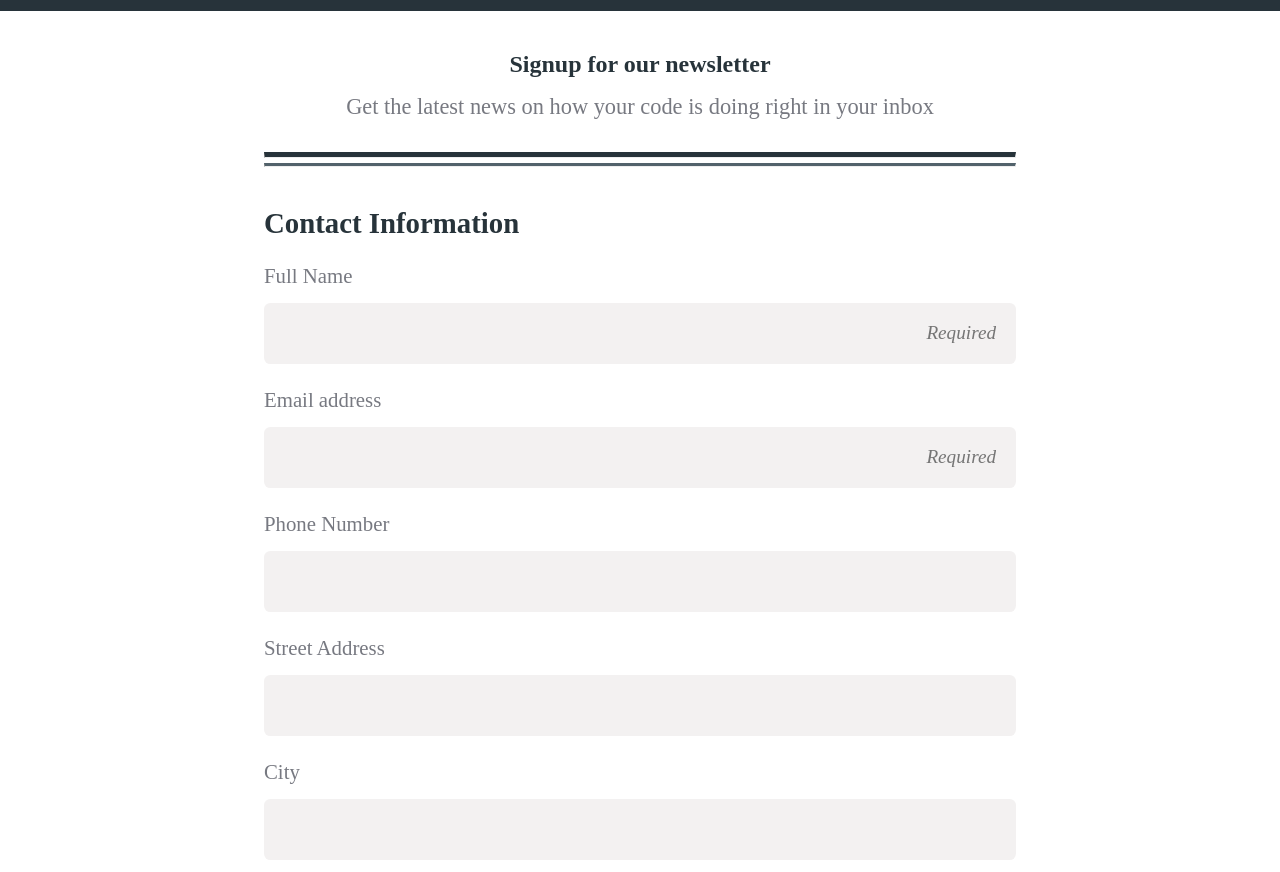
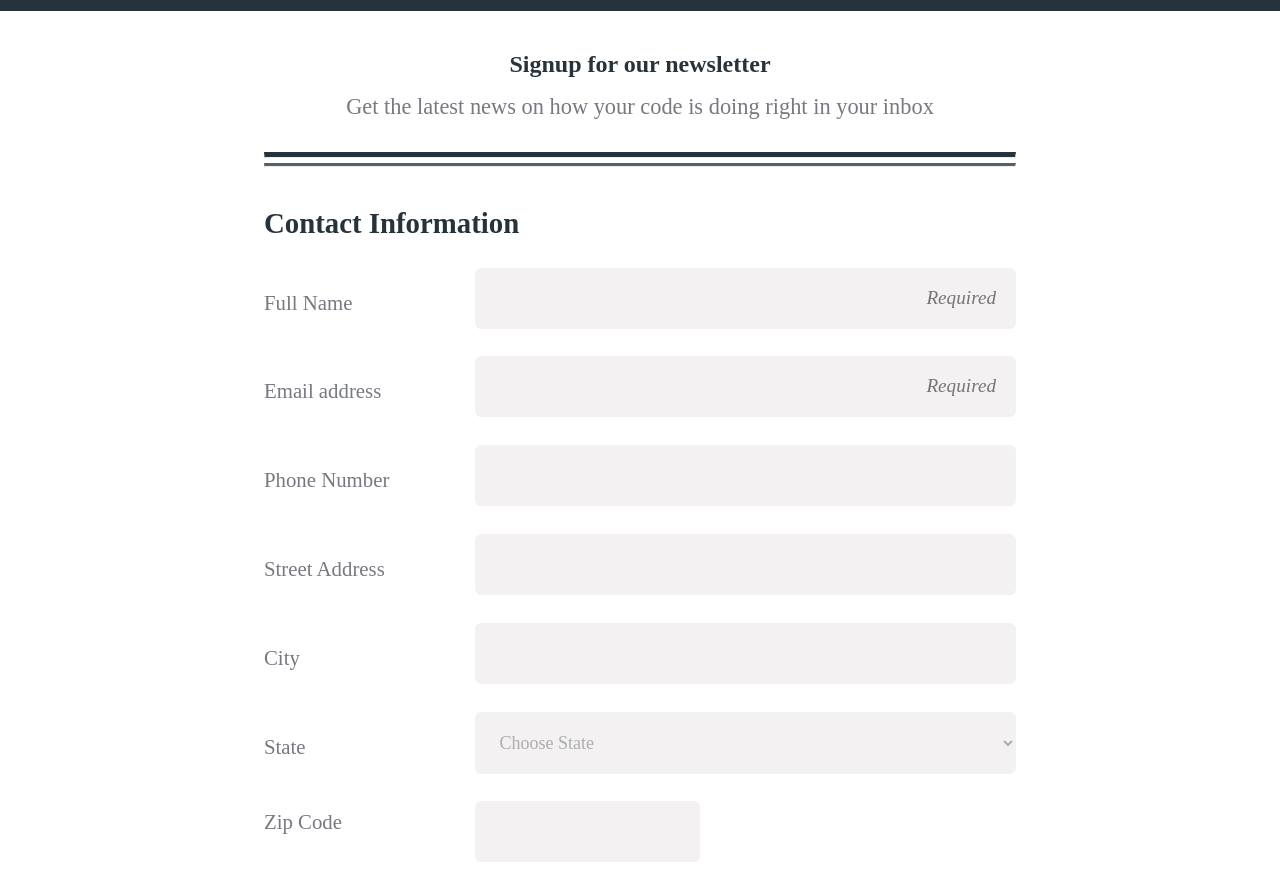
Before and after one commit to Cderoslin/registration-form, a plain HTML site: page index.html in a window 1280 px wide. Shown: the part 80-952 px from the top of the page. Drawn offline with Linux system fonts and the light colour scheme.

Commit message:
2nd to Last touches

```diff
--- a/css/styles.css
+++ b/css/styles.css
@@ -172,6 +172,14 @@ button {
 	margin-bottom: 30px;
 }
 
+footer {
+	display: flex;
+	margin: .8rem 0 2rem 0;
+	font-size: 1.5rem;
+	color: rgb(119, 121, 129);
+	justify-content: center;
+}
+
 @media screen and (min-width: 768px) {
 
 	.container{
@@ -180,25 +188,31 @@ button {
 		padding: 1.5rem;
 	}
 
-	/* .section_1 label {
-		display: inline-block;
-		font-size: 1.3rem;
-		color: rgb(119, 121, 129);
-		text-align: left;
-		width: 156px;
+	form .contact-container {
+		display: flex;
+		align-items: center;
+		justify-content: space-between;
+		margin-top: .8rem;
 	}
 
-	.section_1 input {
-		display: inline-block;
-		max-width: 100%;
-		font-size: 18px;
-		padding: 1.25rem;
-		color: #333;
-		background-color: rgb(243, 241, 241);
-		border: none;
-		border-radius: .4rem;
-		margin-top: 15px;
-	} */
+	form .zip-container {
+		display: flex;
+		justify-content: start;
+	}
 
+	.section_1 label {
+		width: 40%;
+	}
 
+	.zip-container label {
+		width: 28%;
+	}
+
+	.zip-container{
+		margin-top: .8rem;
+	}
+
+	#zip {
+		width: 30%;
+	}
 }
--- a/index.html
+++ b/index.html
@@ -31,32 +31,32 @@
                 <div class="section_1">
                     <fieldset>
                         <legend>Contact Information</legend>
-                        <div>
+                        <div class="contact-container">
                             <label for="name">Full Name</label>
                             <input type="text" id="name" name="user_name" placeholder="Required">
                         </div>
 
-                        <div>
+                        <div class="contact-container">
                             <label for="email">Email address</label>
                             <input type="email" id="email" name="user_email" placeholder="Required">
                         </div>
 
-                        <div>
+                        <div class="contact-container">
                             <label for="phone">Phone Number</label>
                             <input type="tel" id="phone" name="user_phone">
                         </div>
 
-                        <div>
+                        <div class="contact-container">
                             <label for="address">Street Address</label>
                             <input type="text" id="address" name="user_address">
                         </div>
 
-                        <div>
+                        <div class="contact-container">
                             <label for="city">City</label>
                             <input type="text" id="city" name="user_city">
                         </div>
 
-                        <div>
+                        <div class="contact-container">
                             <label for="state">State</label>
                             <select id="state"  name="user_state">
                                 <optgroup label="States">
@@ -124,7 +124,7 @@
                             </select>
                         </div>
 
-                        <div>
+                        <div class="zip-container">
                             <label for="zip">Zip Code</label>
                             <input type="text" id="zip" name="user_zip">
                         </div>
@@ -155,5 +155,8 @@
             </form>
         </div>
     </section>
+    <footer>
+        <p>&#169; The Code Review</p>
+    </footer>
 </body>
 </html>
```
